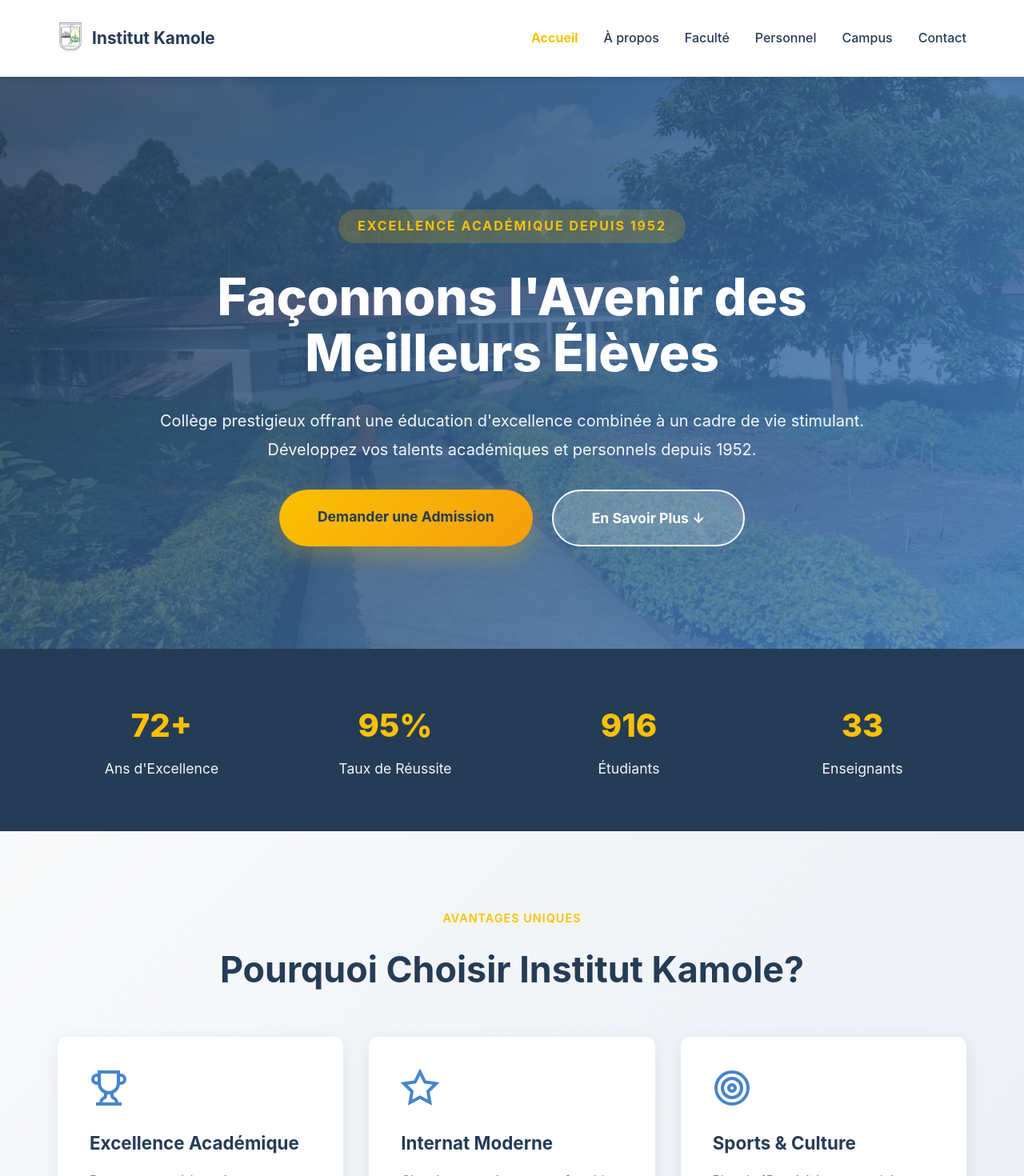
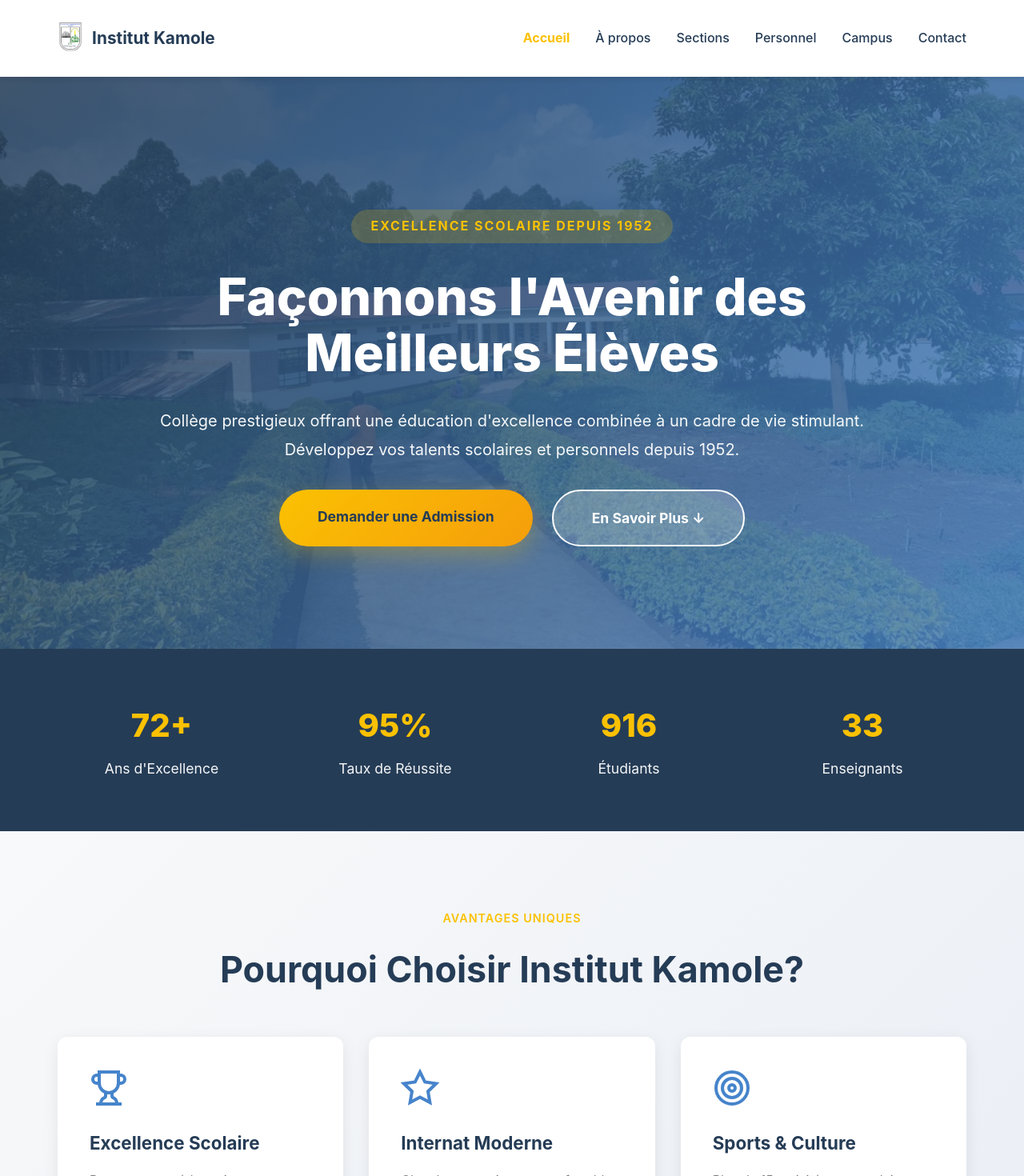
Before and after one commit to JonJaggerJack/intitutkamolereal, a Nuxt app: page / in a window 1280 px wide. Shown: the top 1470 px of the page at 80% size. Built offline with nearby package versions, Linux system fonts and the light colour scheme.

Commit message:
Version 3.2

```diff
--- a/components/FeaturesSection.vue
+++ b/components/FeaturesSection.vue
@@ -44,7 +44,7 @@ const props = withDefaults(defineProps<Props>(), {
   features: () => [
     {
       icon: 'trophy',
-      title: 'Excellence Académique',
+      title: 'Excellence Scolaire',
       description: 'Programmes pédagogiques modernes alignés sur les normes internationales.'
     },
     {
--- a/components/Footer.vue
+++ b/components/Footer.vue
@@ -5,7 +5,7 @@
         <!-- About -->
         <div class="footer-col">
           <img src="/images/logos/logo-white.png" alt="Institut Kamole" class="footer-logo">
-          <p>Excellence académique depuis 1952. Collège St François de Sales formant les leaders de demain.</p>
+          <p>Excellence scolaire depuis 1952. Collège St François de Sales formant les leaders de demain.</p>
           <div class="social-links">
             <a href="#" aria-label="Facebook">
               <svg xmlns="http://www.w3.org/2000/svg" viewBox="0 0 24 24" fill="currentColor"><path d="M18 2h-3a5 5 0 0 0-5 5v3H7v4h3v8h4v-8h3l1-4h-4V7a1 1 0 0 1 1-1h3z"/></svg>
@@ -28,7 +28,7 @@
           <ul>
             <li><NuxtLink to="/">Accueil</NuxtLink></li>
             <li><NuxtLink to="/about">À propos</NuxtLink></li>
-            <li><NuxtLink to="/faculty">Faculté</NuxtLink></li>
+            <li><NuxtLink to="/faculty">Sections</NuxtLink></li>
             <li><NuxtLink to="/campus">Campus</NuxtLink></li>
           </ul>
         </div>
--- a/components/Header.vue
+++ b/components/Header.vue
@@ -17,7 +17,7 @@
         <ul class="nav-menu">
           <li><NuxtLink to="/" class="nav-link" exact-active-class="active">Accueil</NuxtLink></li>
           <li><NuxtLink to="/about" class="nav-link" exact-active-class="active">À propos</NuxtLink></li>
-          <li><NuxtLink to="/faculty" class="nav-link" exact-active-class="active">Faculté</NuxtLink></li>
+          <li><NuxtLink to="/faculty" class="nav-link" exact-active-class="active">Sections</NuxtLink></li>
           <li><NuxtLink to="/staff" class="nav-link" exact-active-class="active">Personnel</NuxtLink></li>
           <li><NuxtLink to="/campus" class="nav-link" exact-active-class="active">Campus</NuxtLink></li>
           <li><NuxtLink to="/contact" class="nav-link" exact-active-class="active">Contact</NuxtLink></li>
@@ -36,7 +36,7 @@
       <ul>
         <li><NuxtLink to="/" exact-active-class="active">Accueil</NuxtLink></li>
         <li><NuxtLink to="/about" exact-active-class="active">À propos</NuxtLink></li>
-        <li><NuxtLink to="/faculty" exact-active-class="active">Faculté</NuxtLink></li>
+        <li><NuxtLink to="/faculty" exact-active-class="active">Sections</NuxtLink></li>
         <li><NuxtLink to="/staff" exact-active-class="active">Personnel</NuxtLink></li>
         <li><NuxtLink to="/campus" exact-active-class="active">Campus</NuxtLink></li>
         <li><NuxtLink to="/contact" exact-active-class="active">Contact</NuxtLink></li>
--- a/components/Hero.vue
+++ b/components/Hero.vue
@@ -23,7 +23,7 @@ interface Props {
 }
 
 const props = withDefaults(defineProps<Props>(), {
-  badge: 'Excellence Académique depuis 1952'
+  badge: 'Excellence Scolaire depuis 1952'
 })
 
 const heroStyle = computed(() => ({
--- a/nuxt.config.ts
+++ b/nuxt.config.ts
@@ -15,11 +15,11 @@ export default defineNuxtConfig({
   },
   app: {
     head: {
-      title: 'Institut Kamole - Excellence Académique & Internat',
+      title: 'Institut Kamole - Excellence Scolaire & Internat',
       meta: [
         { charset: 'utf-8' },
         { name: 'viewport', content: 'width=device-width, initial-scale=1' },
-        { name: 'description', content: 'Institut Kamole / Collège St François de Sales - Excellence académique depuis 1952 | Formation de qualité à Bukavu, RDC' },
+        { name: 'description', content: 'Institut Kamole / Collège St François de Sales - Excellence scolaire depuis 1952 | Formation de qualité à Bukavu, RDC' },
         { name: 'keywords', content: 'éducation, institut, académie, RDC, congo, bukavu, enseignement, internat, secondaire, collège' }
       ],
       link: [
--- a/pages/about.vue
+++ b/pages/about.vue
@@ -179,7 +179,7 @@
           <div class="value-card">
             <div class="value-icon"><Icon name="star" size="large" color="var(--secondary)" /></div>
             <h3>Notre Vision</h3>
-            <p>Être l'institution éducative de référence reconnue pour son excellence académique, son encadrement personnalisé et son impact sociétal positif.</p>
+            <p>Être l'institution éducative de référence reconnue pour son excellence scolaire, son encadrement personnalisé et son impact sociétal positif.</p>
           </div>
 
           <div class="value-card">
@@ -287,7 +287,7 @@ const options = [
     id: 2,
     icon: 'graduation',
     title: 'Humanités Pédagogiques',
-    description: 'Formation des futurs enseignants avec excellence académique.'
+    description: 'Formation des futurs enseignants avec excellence scolaire.'
   },
   {
     id: 3,
--- a/pages/campus.vue
+++ b/pages/campus.vue
@@ -56,7 +56,7 @@
                 <span class="feature-icon"><Icon name="graduation" size="medium" color="var(--secondary)" /></span>
                 <div>
                   <h4>Études Surveillées</h4>
-                  <p>Encadrement et soutien académique tous les soirs</p>
+                  <p>Encadrement et soutien scolaire tous les soirs</p>
                 </div>
               </div>
 
--- a/pages/events.vue
+++ b/pages/events.vue
@@ -107,7 +107,7 @@ const upcomingEvents = [
     id: 1,
     day: '25',
     month: 'FÉV',
-    category: 'Académique',
+    category: 'Scolaire',
     title: 'Portes Ouvertes 2026',
     description: 'Visitez notre campus, rencontrez nos professeurs et découvrez nos programmes.',
     time: '9h00 - 16h00',
@@ -137,7 +137,7 @@ const upcomingEvents = [
     id: 4,
     day: '10',
     month: 'AVR',
-    category: 'Académique',
+    category: 'Scolaire',
     title: 'Foire Scientifique',
     description: 'Présentation des projets scientifiques innovants de nos élèves.',
     time: '8h00 - 16h00',
@@ -204,7 +204,7 @@ const annualCalendar = [
   },
   {
     name: 'Mai',
-    events: ['Fête des mères', 'Compétitions académiques']
+    events: ['Fête des mères', 'Compétitions scolaires']
   },
   {
     name: 'Juin',
@@ -226,7 +226,7 @@ const recentNews = [
     title: 'Nouveau Partenariat International',
     date: '10 Février 2026',
     image: '/images/events/4.svg',
-    summary: 'Institut Kamole signe un accord de coopération avec une université canadienne pour des échanges académiques.'
+    summary: 'Institut Kamole signe un accord de coopération avec une université canadienne pour des échanges scolaires.'
   },
   {
     id: 2,
--- a/pages/faculty.vue
+++ b/pages/faculty.vue
@@ -1,9 +1,9 @@
 <template>
   <main>
     <Hero
-      title="Nos Facultés & Programmes"
-      subtitle="Explorez nos formations académiques professionnelles et modernes"
-      badge="Formations Académiques"
+      title="Nos Sections & Programmes"
+      subtitle="Explorez nos formations scolaires professionnelles et modernes"
+      badge="Formations Scolaires"
       background-image="/images/campus/6.jpg"
     >
       <template #buttons>
@@ -14,7 +14,7 @@
     <!-- Programs Overview -->
     <section class="programs-section">
       <div class="container">
-        <h2>Nos Programmes Académiques</h2>
+        <h2>Nos Programmes Scolaires</h2>
         <p class="section-description">Des programmes complets du primaire au secondaire</p>
 
         <div class="programs-grid">
@@ -96,14 +96,14 @@
 
           <div class="curriculum-item">
             <div class="curriculum-icon"><Icon name="trophy" size="large" color="var(--secondary)" /></div>
-            <h3>Excellence Académique</h3>
+            <h3>Excellence Scolaire</h3>
             <p>Préparation rigoureuse aux examens nationaux et internationaux.</p>
           </div>
 
           <div class="curriculum-item">
             <div class="curriculum-icon"><Icon name="users" size="large" color="var(--secondary)" /></div>
             <h3>Développement Holistique</h3>
-            <p>Formation académique, sportive, artistique et citoyenne.</p>
+            <p>Formation scolaire, sportive, artistique et citoyenne.</p>
           </div>
         </div>
       </div>
@@ -131,7 +131,7 @@
           <div class="stat-card">
             <div class="stat-number">15+</div>
             <div class="stat-label">Années</div>
-            <p>d'excellence académique</p>
+            <p>d'excellence scolaire</p>
           </div>
 
           <div class="stat-card">
@@ -170,8 +170,8 @@
 
 <script setup lang="ts">
 useSeoMeta({
-  title: 'Facultés & Programmes - Institut Kamole',
-  description: 'Découvrez nos programmes académiques, départements et notre approche pédagogique d\'excellence.'
+  title: 'Sections & Programmes - Institut Kamole',
+  description: 'Découvrez nos programmes scolaires, départements et notre approche pédagogique d\'excellence.'
 })
 
 const programs = [
@@ -274,7 +274,7 @@ const admissionSteps = [
   },
   {
     title: 'Entretien',
-    description: 'Rencontre avec la direction académique pour discuter des objectifs et attentes.'
+    description: 'Rencontre avec la direction scolaire pour discuter des objectifs et attentes.'
   },
   {
     title: 'Confirmation',
--- a/pages/index.vue
+++ b/pages/index.vue
@@ -3,8 +3,8 @@
     <!-- Hero Section -->
     <Hero
       title="Façonnons l'Avenir des Meilleurs Élèves"
-      subtitle="Collège prestigieux offrant une éducation d'excellence combinée à un cadre de vie stimulant. Développez vos talents académiques et personnels depuis 1952."
-      badge="Excellence Académique depuis 1952"
+      subtitle="Collège prestigieux offrant une éducation d'excellence combinée à un cadre de vie stimulant. Développez vos talents scolaires et personnels depuis 1952."
+      badge="Excellence Scolaire depuis 1952"
       background-image="/images/backgrounds/6.jpg"
     >
       <template #buttons>
@@ -26,7 +26,7 @@
           <div class="about-text">
             <span class="badge">Qui Sommes-Nous?</span>
             <h2>L'Excellence en Action depuis 72 Ans</h2>
-            <p>Institut Kamole / Collège St François de Sales est bien plus qu'une école. C'est une communauté dédiée à l'épanouissement académique et personnel de chaque élève. Depuis 1952, nous formons les leaders de demain en République Démocratique du Congo.</p>
+            <p>Institut Kamole / Collège St François de Sales est bien plus qu'une école. C'est une communauté dédiée à l'épanouissement scolaire et personnel de chaque élève. Depuis 1952, nous formons les leaders de demain en République Démocratique du Congo.</p>
 
             <div class="about-highlights">
               <div class="highlight">
@@ -39,7 +39,7 @@
               </div>
               <div class="highlight">
                 <h4>Encadrement Personnel</h4>
-                <p>Suivi individualisé pour chaque élève et sa trajectoire académique.</p>
+                <p>Suivi individualisé pour chaque élève et sa trajectoire scolaire.</p>
               </div>
             </div>
 
@@ -59,7 +59,7 @@
         <div class="section-header text-center">
           <span class="badge">Formations de Qualité</span>
           <h2>Nos Programmes & Formations</h2>
-          <p>Des cursus académiques complets et modernes, préparant les élèves aux enjeux du 21e siècle</p>
+          <p>Des cursus scolaires complets et modernes, préparant les élèves aux enjeux du 21e siècle</p>
         </div>
 
         <div class="programs-grid">
--- a/pages/staff.vue
+++ b/pages/staff.vue
@@ -141,7 +141,7 @@ const leadership = [
   {
     id: 2,
     name: 'Marie-Jeanne Joseph',
-    title: 'Directrice Académique',
+    title: 'Directrice Scolaire',
     image: '/images/direction/2.svg',
     bio: 'Spécialiste en curriculum et méthodes pédagogiques innovantes. Master en Pédagogie.',
     email: 'mj.joseph@institutkamole.edu'
@@ -190,7 +190,7 @@ const supportStaff = [
     icon: 'award',
     department: 'Administration',
     head: 'M. Patrick Noel',
-    description: 'Services administratifs et académiques',
+    description: 'Services administratifs et scolaires',
     services: [
       'Inscriptions et admissions',
       'Gestion des dossiers',
```
